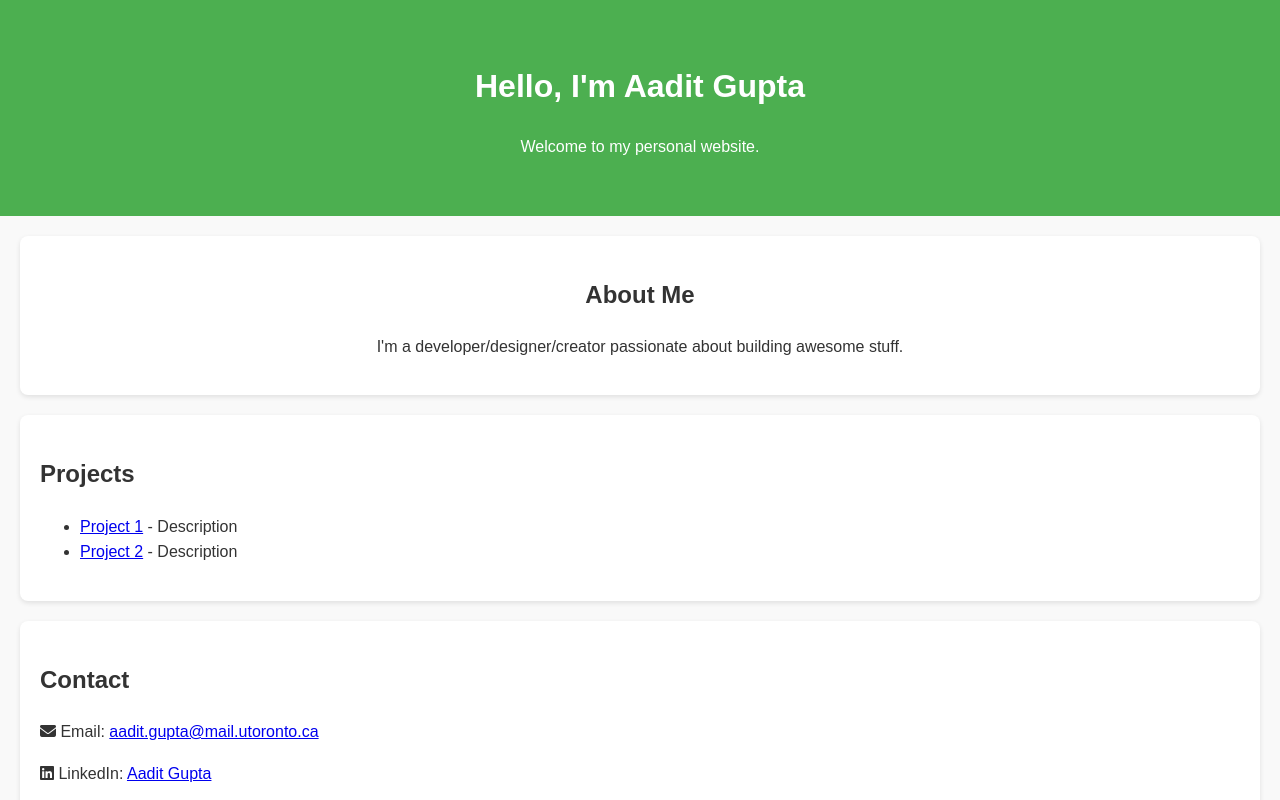
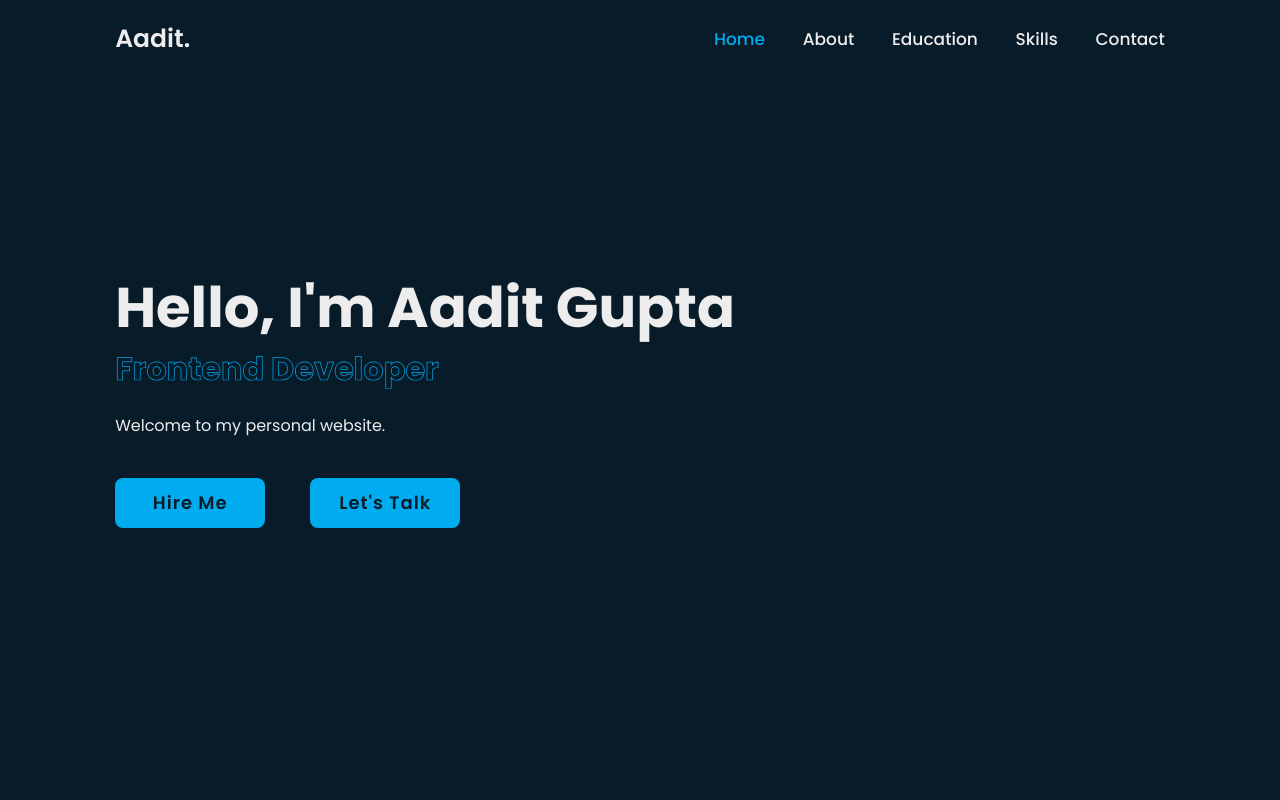
Before and after one commit to TheCollegeCoder/personalWebsite, a website with bundled scripts: page index.html in a window 1280 px wide. Shown: the top 800 px of the page. Built offline with nearby package versions, Linux system fonts and the light colour scheme.

Commit message:
added a lot of content

```diff
--- a/index.html
+++ b/index.html
@@ -5,15 +5,45 @@
   <title>Aadit's Website</title>
   <link rel="stylesheet" href="style.css">
   <link rel="stylesheet" href="https://cdnjs.cloudflare.com/ajax/libs/font-awesome/6.5.0/css/all.min.css">
-  <script src="script.js"></script>
+  <link href='https://unpkg.com/boxicons@2.1.4/css/boxicons.min.css' rel='stylesheet'>
 </head>
 <body>
-  <header>
-    <h1>Hello, I'm Aadit Gupta</h1>
-    <p>Welcome to my personal website.</p>
+  <header class="header">
+
+    <a href="#" class="logo">Aadit.</a>
+
+    <div class="bx bx-menu" id="menu-icon"></div>
+
+
+
+    <nav class="navbar">
+      <a href="#home" class="active">Home</a>
+      <a href="#about">About</a>
+      <a href="#education">Education</a>
+      <a href="#skills">Skills</a>
+      <a href="#contact">Contact</a>
+    </nav>
   </header>
 
-  <section id="About">
+  <section class="home" id="home">
+    <div class="home-content">
+      <h1>Hello, I'm <span>Aadit Gupta</span></h1>
+      <div class="text-animate">
+        <h3>Frontend Developer</h3>
+      </div>
+
+      <p>Welcome to my personal website.</p>
+
+      <div class="btn-box">
+        <a href="#" class="btn">Hire Me</a>
+        <a href="#" class="btn">Let's Talk</a>
+      </div>
+    </div>
+  </section>
+
+
+
+  <section id="about">
     <h2>About Me</h2>
     <p>I'm a developer/designer/creator passionate about building awesome stuff.</p>
   </section>
@@ -26,7 +56,7 @@
     </ul>
   </section>
 
-  <section>
+  <section id="contact">
     <h2>Contact</h2>
     <p><i class="fa-solid fa-envelope"></i> Email: <a href=mailto:"aadit.gupta@mail.utoronto.ca">aadit.gupta@mail.utoronto.ca</a></p>
     <p><i class="fa-brands fa-linkedin"></i> LinkedIn: <a href="https://www.linkedin.com/in/aadit-gupta-1411ag" target="_blank">Aadit Gupta</a></p>
@@ -35,5 +65,10 @@
   <footer>
     <p>&copy; 2025 Aadit Gupta</p>
   </footer>
+
+
+
+  <script src="script.js"></script>
+
 </body>
 </html>
--- a/style.css
+++ b/style.css
@@ -1,34 +1,144 @@
-body {
-    font-family: Arial, sans-serif;
-    line-height: 1.6;
+@import url('https://fonts.googleapis.com/css2?family=Poppins:wght@300;400;500;600;700;800;900&display=swap');
+
+* {
     margin: 0;
     padding: 0;
-    background-color: #f9f9f9;
-    color: #333;
+    box-sizing: border-box;
+    text-decoration: none;
+    border: none;
+    outline: none;
+    scroll-behavior: smooth;
+    font-family: 'Poppins', sans-serif;
 }
 
-header {
-    background-color: #4CAF50;
-    color: white;
-    padding: 40px 100px;
-    text-align: center;
+:root {
+    --bg-color: #081b29;
+    --second-bg-color: #112e42;
+    --text-color: #ededed;
+    --main-color: #00abf0;
+
+}
+
+html {
+    font-size: 62.5%;
+    overflow-x: hidden;
+}
+
+body {
+    background: var(--bg-color);
+    color: var(--text-color);
+}
+
+.header {
+    position: fixed;
+    top: 0;
+    left: 0;
+    width: 100%;
+    padding: 2rem 9%;
+    background: transparent;
+    display: flex;
+    justify-content: space-between;
+    align-items: center;
+    z-index: 100;
+}
+
+.logo {
+    font-size: 2.5rem;
+    color: var(--text-color);
+    font-weight: 600;
+
+}
+
+.navbar a {
+    font-size: 1.7rem;
+    color: var(--text-color);
+    font-weight: 500;
+    margin-left: 3.5rem;
+    transition: 1s;
+}
+
+.navbar a:hover,
+.navbar a.active {
+    color: var(--main-color);
+}
+
+#menu-icon {
+    font-size: 3.6rem;
+    color: var(--text-color);
+    cursor: pointer;
+    display: none;
 }
 
 section {
-    padding: 20px;
-    margin: 20px;
-    background: white;
-    border-radius: 8px;
-    box-shadow: 0 2px 5px rgba(0,0,0,0.1);
+    min-height: 100vh;
+    padding: 10rem 9% 2rem;
 }
+
+.home {
+    display: flex;
+    align-items: center;
+    padding: 0 9%;
+}
+
+.home-content {
+    max-width: 70rem;
+}
+
+.home-content h1 {
+    font-size: 5.6rem;
+    font-weight: 700;
+    line-height: 1.3;
+}
+
+.home-content .text-animate {
+    position: relative;
+    width: 32.8rem;
+}
+
+.home-content .text-animate h3 {
+    font-size: 3.2rem;
+    font-weight: 700;
+    color: transparent;
+    -webkit-text-stroke: .7px var(--main-color);
+}
+
+.home-content p {
+    font-size: 1.6rem;
+    margin: 2rem 0 4rem;
+}
+
+.btn-box {
+    position: relative;
+    display: flex;
+    justify-content: space-between;
+    width: 34.5rem;
+    height: 5rem;
+}
+
+.btn-box .btn {
+    position: relative;
+    display: inline-flex;
+    justify-content: center;
+    align-items: center;
+    width: 15rem;
+    height: 100%;
+    background: var(--main-color);
+    border: .2rem solid var(--main-color);
+    border-radius: 0.8rem;
+    font-size: 1.8rem;
+    font-weight: 600;
+    letter-spacing: .1rem;
+    color: var(--bg-color);
+}
+
 
 footer {
     text-align: center;
     padding: 10px;
-    background: #eee;
+
     font-size: 0.9em;
 }
 
-#About {
+#about {
     text-align: center;
 }
```
